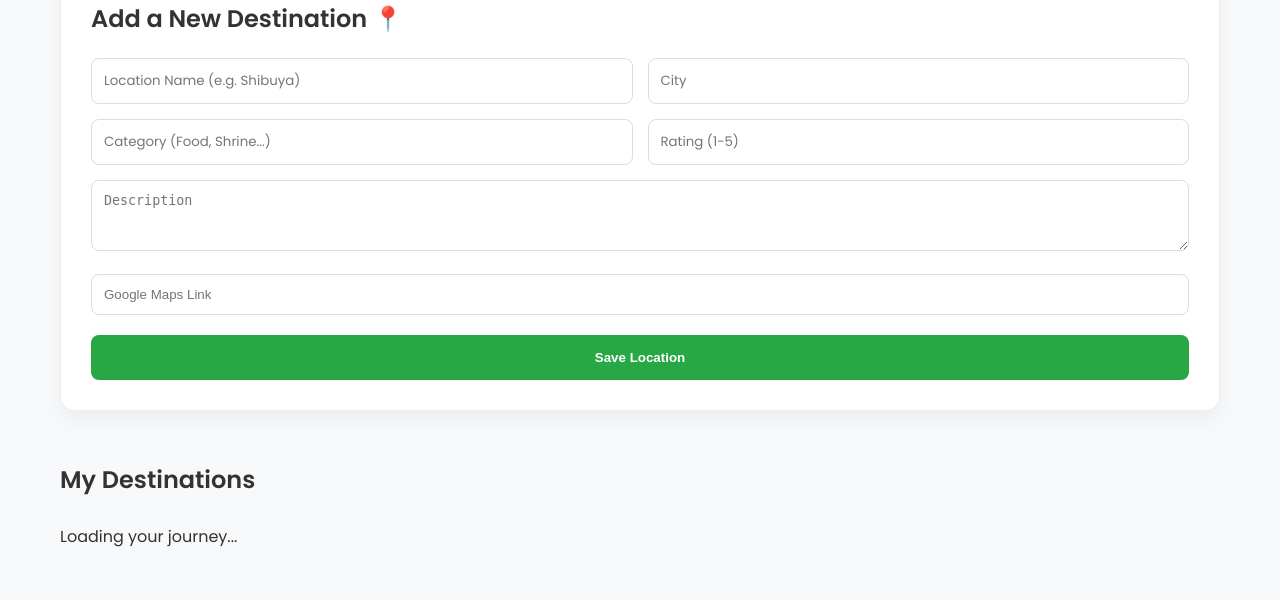
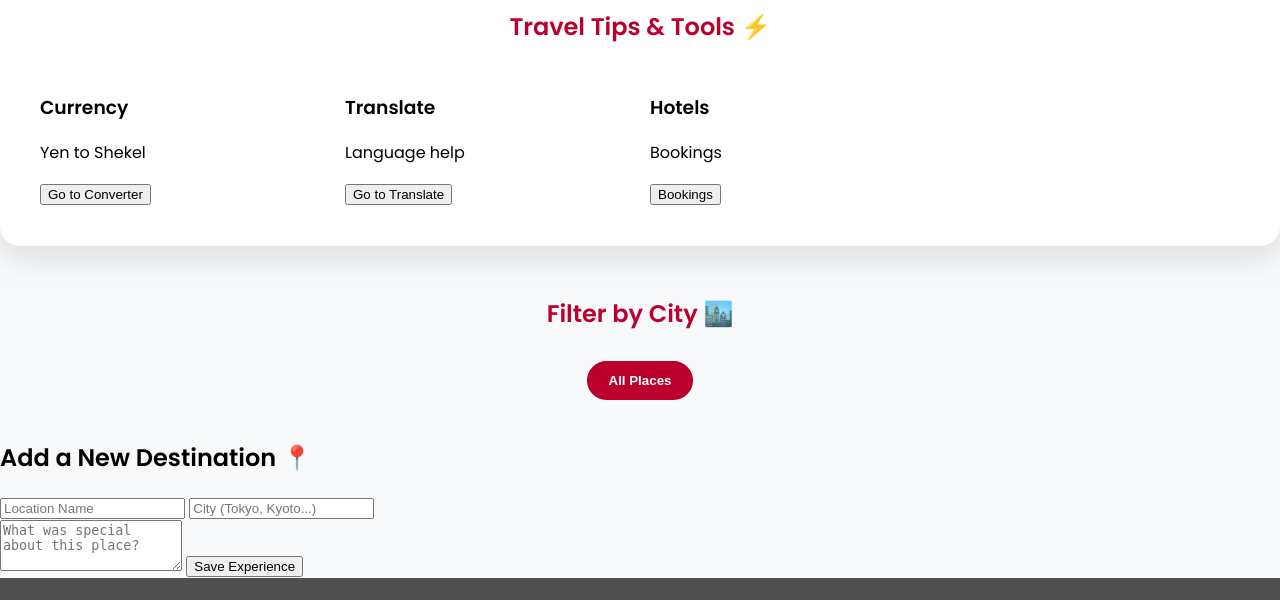
Before and after one commit to maximri2411-cell/Japan-Trip-Planner-API, a Flask app: page / in a window 1280 px wide. Shown: the part 721-1321 px from the top of the page. After the commit the page ends 1299 px from the top, so only its background shows below. Run offline with Flask 3, Linux system fonts and the light colour scheme; data that the repository does not hold is empty.

Commit message:
Trying somthing new with the format to look better

```diff
--- a/src/templates/index.html
+++ b/src/templates/index.html
@@ -4,7 +4,7 @@
     <meta charset="UTF-8">
     <meta name="viewport" content="width=device-width, initial-scale=1.0">
     <title>Japan Trip | My Journey</title>
-    <link rel="stylesheet" href="/style.css">
+    <link rel="stylesheet" href="style.css">
     <link href="https://fonts.googleapis.com/css2?family=Poppins:wght@300;400;600&display=swap" rel="stylesheet">
 </head>
 <body>
@@ -12,68 +12,69 @@
 <header class="hero">
     <div class="hero-overlay">
         <div class="hero-content">
-            <h1>Japan Trip 2026</h1>
-            <p>Exploring the Land of the Rising Sun</p>
-            <div style="display: flex; gap: 15px; justify-content: center; margin-top: 20px; flex-wrap: wrap">
+            <h1>JAPAN TRIP 2026</h1>
+
+            <div class="intro-box">
+                <p>ברוכים הבאים ליומן המסע שלי ביפן. האתר הזה נבנה כדי לתעד את המקומות המדהימים שביקרתי בהם, לרכז טיפים חשובים ולתכנן את היעד הבא בארץ השמש העולה.</p>
+            </div>
+
+            <div class="hero-btn-container">
                 <button id="explore-btn" class="hero-btn">Start Exploring</button>
                 <button id="add-new-btn" class="hero-btn">Add New Place</button>
-                <button id="tips-btn" class="hero-btn">Tips for Trip</button>
+                <button id="tips-btn" class="hero-btn">Tools & Tips</button>
             </div>
         </div>
     </div>
 </header>
 
 <main class="container">
-    <section id="stats-summary"></section>
 
-<section id="tips-section" class="container" style="display: none; background: white; padding: 30px; border-radius: 15px; margin-bottom: 50px; box-shadow: 0 10px 20px rgba(0,0,0,0.05); border: 1px solid #eee;">
-    <h2 style="color: #bc002d; margin-bottom: 20px;">Travel Tips & Tools</h2>
+    <section id="tips-section" class="tips-container">
+        <h2 class="section-title">Travel Tips & Tools ⚡️</h2>
         <div class="grid">
-        <div class="card-content" style="border: 1px solid #eee; border-radius: 10px; padding: 15px; text-align: center;">
+            <div class="tool-card">
                 <h3>Currency</h3>
                 <p>Yen to Shekel</p>
-            <button onclick="navigateTo('currency')" class="map-btn" style="width: 100%; border: none;">Go to Converter</button>
+                <button onclick="navigateTo('currency')" class="map-btn">Go to Converter</button>
             </div>
-
-        <div class="card-content" style="border: 1px solid #eee; border-radius: 10px; padding: 15px; text-align: center;">
+            <div class="tool-card">
                 <h3>Translate</h3>
                 <p>Language help</p>
-            <button onclick="navigateTo('translate')" class="map-btn" style="width: 100%; border: none; background: #34a853;">Go to Translate</button>
+                <button onclick="navigateTo('translate')" class="map-btn green-btn">Go to Translate</button>
             </div>
-
-        <div class="card-content" style="border: 1px solid #eee; border-radius: 10px; padding: 15px; text-align: center;">
-            <h3>Accommodations</h3>
-            <p>Hotels & Ryokans</p>
-            <button onclick="navigateTo('hotels')" class="map-btn" style="width: 100%; border: none; background: #f4a261;">Bookings</button>
+            <div class="tool-card">
+                <h3>Hotels</h3>
+                <p>Bookings</p>
+                <button onclick="navigateTo('hotels')" class="map-btn orange-btn">Bookings</button>
             </div>
         </div>
     </section>
 
-<section class="add-location-section">
-    <h2 style="margin-bottom: 20px;">Add a New Destination 📍</h2>
-    <form id="add-location-form" class="location-form">
+    <section class="filter-section">
+        <h2 class="section-title">Filter by City 🏙️</h2>
+        <div id="city-filters" class="filter-container">
+            <button class="filter-btn active" onclick="filterByCity('all')">All Places</button>
+            </div>
+    </section>
+
+    <section id="add-section" class="form-card">
+        <h2>Add a New Destination 📍</h2>
+        <form id="add-location-form">
             <div class="form-group">
-            <input type="text" id="name" placeholder="Location Name (e.g. Shibuya)" required>
-            <input type="text" id="city" placeholder="City" required>
+                <input type="text" id="name" placeholder="Location Name" required>
+                <input type="text" id="city" placeholder="City (Tokyo, Kyoto...)" required>
             </div>
-        <div class="form-group" style="margin-top: 15px;">
-            <input type="text" id="category" placeholder="Category (Food, Shrine...)">
-            <input type="number" id="rating" placeholder="Rating (1-5)" min="1" max="5">
-        </div>
-        <textarea id="description" placeholder="Description" rows="3" style="margin-top: 15px; width: 100%; padding: 12px; border-radius: 8px; border: 1px solid #ddd;"></textarea>
-        <input type="url" id="map_url" placeholder="Google Maps Link" style="margin-top: 15px; width: 100%; padding: 12px; border-radius: 8px; border: 1px solid #ddd;">
-        <button type="submit" id="submit-btn">Save Location</button>
+            <textarea id="description" placeholder="What was special about this place?" rows="3"></textarea>
+            <button type="submit" id="submit-btn">Save Experience</button>
         </form>
     </section>
 
     <section id="locations-grid">
-    <h2 style="margin-bottom: 25px;">My Destinations</h2>
         <div id="locations-container" class="grid">
-        <p class="loading">Loading your journey...</p>
             </div>
     </section>
 </main>
 
-    <script src="/script.js"></script>
+<script src="script.js"></script>
 </body>
 </html>
--- a/src/templates/style.css
+++ b/src/templates/style.css
@@ -1,197 +1,113 @@
-/* General Styles */
-* {
-    margin: 0;
-    padding: 0;
-    box-sizing: border-box;
+:root {
+    --japan-red: #bc002d;
+    --dark-grey: #333;
+    --light-bg: #f8f9fa;
 }
 
 body {
     font-family: 'Poppins', sans-serif;
-    background-color: #f8f9fa;
-    color: #333;
-    line-height: 1.6;
+    background-color: var(--light-bg);
+    margin: 0;
 }
 
-/* Kyoto Background */
+/* Hero & Intro Box */
 .hero {
-    height: 80vh;
-    background-image: url('https://images.unsplash.com/photo-1493976040374-85c8e12f0c0e?q=80&w=2070&auto=format&fit=crop'); /* Mount Fuji Image */
+    height: 90vh;
+    background-image: url('https://images.unsplash.com/photo-1493976040374-85c8e12f0c0e?q=80&w=2070&auto=format&fit=crop');
     background-size: cover;
     background-position: center;
-    position: relative;
-    display: flex;
-    align-items: center;
-    justify-content: center;
-    text-align: center;
-    color: white;
 }
 
 .hero-overlay {
-    background: rgba(0, 0, 0, 0.4); /* Darkens the image so text is readable */
-    width: 100%;
+    background: rgba(0,0,0,0.5);
     height: 100%;
     display: flex;
     align-items: center;
     justify-content: center;
 }
 
-.hero-content h1 {
-    font-size: 4rem;
-    margin-bottom: 10px;
-    letter-spacing: 3px;
-    text-transform: uppercase;
+.intro-box {
+    background: rgba(255, 255, 255, 0.1);
+    backdrop-filter: blur(10px);
+    padding: 20px;
+    border-radius: 15px;
+    max-width: 600px;
+    margin: 20px auto;
+    border: 1px solid rgba(255,255,255,0.2);
 }
 
-.hero-content p {
-    font-size: 1.5rem;
-    font-weight: 300;
+.intro-box p {
+    color: white;
+    font-size: 1.1rem;
+    direction: rtl; /* לשיתוף חוויה בעברית */
 }
 
-#explore-btn {
-    margin-top: 20px;
-    padding: 12px 30px;
-    font-size: 1rem;
-    background-color: #bc002d; /* Japan Sun Red */
-    color: white;
-    border: none;
-    border-radius: 50px;
+/* Filters */
+.filter-section {
+    text-align: center;
+    margin-bottom: 40px;
+}
+
+.filter-container {
+    display: flex;
+    justify-content: center;
+    gap: 10px;
+    flex-wrap: wrap;
+}
+
+.filter-btn {
+    padding: 10px 20px;
+    border: 2px solid var(--japan-red);
+    background: white;
+    color: var(--japan-red);
+    border-radius: 25px;
     cursor: pointer;
+    font-weight: 600;
     transition: 0.3s;
 }
 
-#explore-btn:hover {
-    background-color: #900022;
-    transform: scale(1.05);
+.filter-btn.active, .filter-btn:hover {
+    background: var(--japan-red);
+    color: white;
 }
 
-.container {
-    max-width: 1200px;
-    margin: 50px auto;
-    padding: 0 20px;
+/* כרטיסיות הטיפים - עכשיו מעוצבות יותר */
+.tips-container {
+    background: white;
+    padding: 40px;
+    border-radius: 20px;
+    margin-top: -50px; /* "קופץ" מעל ה-Hero */
+    position: relative;
+    box-shadow: 0 15px 30px rgba(0,0,0,0.1);
+    margin-bottom: 50px;
+}
+
+.section-title {
+    text-align: center;
+    color: var(--japan-red);
+    margin-bottom: 30px;
+}
+
+/* כפתורי Hero אחידים */
+.hero-btn {
+    padding: 12px 30px;
+    background: transparent;
+    border: 2px solid white;
+    color: white;
+    border-radius: 50px;
+    cursor: pointer;
+    font-weight: 600;
+    margin: 5px;
+    transition: 0.3s;
+}
+
+.hero-btn:hover {
+    background: var(--japan-red);
+    border-color: var(--japan-red);
 }
 
 .grid {
     display: grid;
-    grid-template-columns: repeat(auto-fill, minmax(300px, 1fr));
-    gap: 25px;
-    align-items: stretch;
+    grid-template-columns: repeat(auto-fill, minmax(280px, 1fr));
+    gap: 20px;
 }
-
-.location-card {
-    background: white;
-    border-radius: 15px;
-    padding: 0;
-    box-shadow: 0 10px 20px rgba(0,0,0,0.05);
-    display: flex;
-    flex-direction: column;
-    transition: transform 0.3s ease;
-    border: 1px solid #eee;
-    overflow: hidden;
-}
-
-.location-card:hover {
-    transform: translateY(-5px);
-}
-
-.card-content {
-    padding: 25px;
-    display: flex;
-    flex-direction: column;
-    flex-grow: 1;
-}
-
-.card-content h3 {
-    color: #bc002d;
-    margin-bottom: 12px;
-    font-size: 1.4rem;
-}
-
-.card-content p {
-    font-size: 0.95rem;
-    color: #555;
-    flex-grow: 1;
-    margin-bottom: 20px;
-}
-
-.map-btn {
-    display: inline-block;
-    padding: 10px 20px;
-    background: #4285F4;
-    color: white;
-    text-decoration: none;
-    border-radius: 8px;
-    font-size: 0.9rem;
-    font-weight: 600;
-    text-align: center;
-    transition: background 0.2s;
-}
-
-.map-btn:hover {
-    background: #3367d6;
-}
-
-/* Add Location Form Styles */
-.add-location-section {
-    background: white;
-    padding: 30px;
-    border-radius: 15px;
-    margin-bottom: 50px;
-    box-shadow: 0 10px 20px rgba(0,0,0,0.05);
-    border: 1px solid #eee;
-}
-
-.form-group {
-    display: flex;
-    gap: 15px;
-}
-
-.form-group input {
-    width: 100%;
-    padding: 12px;
-    border: 1px solid #ddd;
-    border-radius: 8px;
-    font-family: inherit;
-}
-
-#submit-btn {
-    margin-top: 20px;
-    width: 100%;
-    padding: 15px;
-    background-color: #28a745;
-    color: white;
-    border: none;
-    border-radius: 8px;
-    font-weight: 600;
-    cursor: pointer;
-    transition: 0.3s;
-}
-
-#submit-btn:hover {
-    background-color: #218838;
-}
-
-.hero-btn {
-    margin-top: 20px;
-    padding: 12px 30px;
-    font-size: 1rem;
-    background-color: transparent;
-    color: white;
-    border: 2px solid white;
-    border-radius: 50px;
-    cursor: pointer;
-    transition: 0.3s;
-    font-weight: 600;
-    min-width: 180px;
-}
-
-.hero-btn:hover {
-    background-color: #bc002d;
-    border-color: #bc002d;
-    transform: scale(1.05);
-}
-
-#explore-btn, #add-new-btn, #tips-btn {
-    margin-top: 20px;
-    background-color: transparent;
-    border: 2px solid white;
-}
```
Also changed, not shown: src/templates/script.js (+45 -78 lines). Lines whose indentation alone changed are shown as unchanged.
